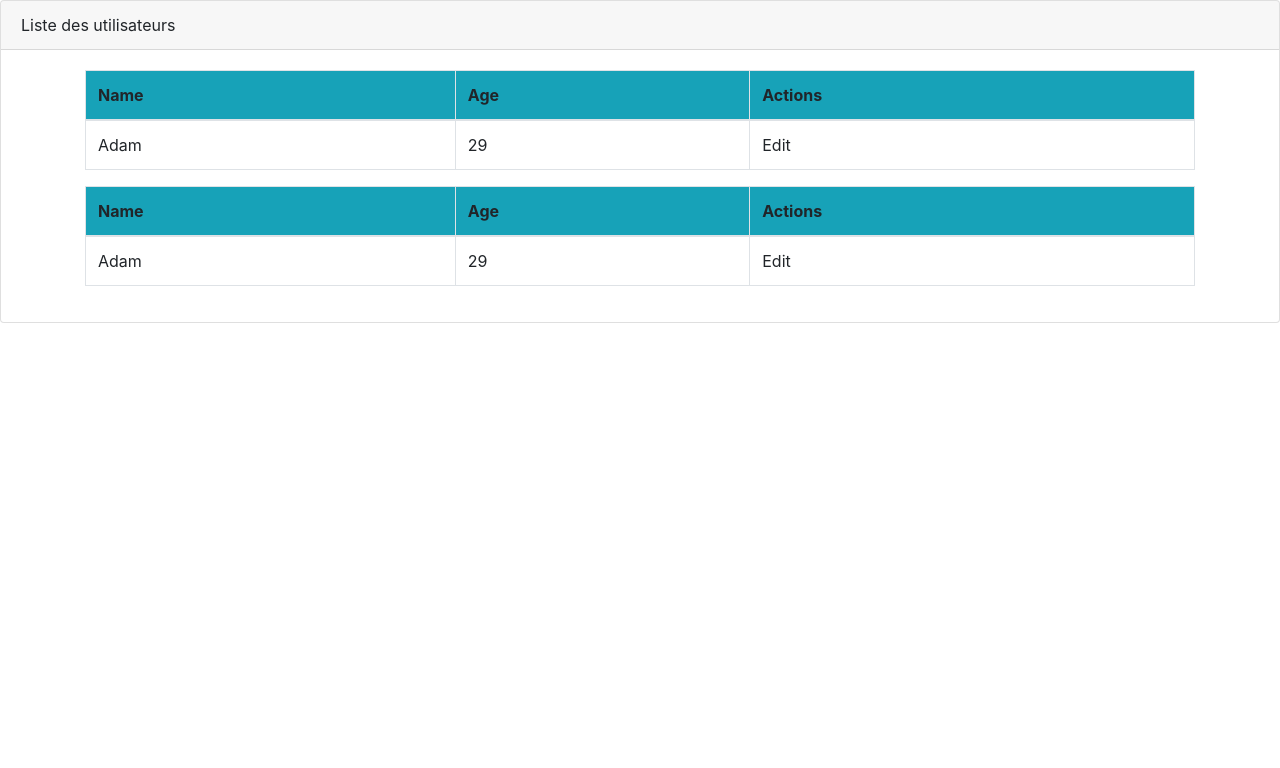
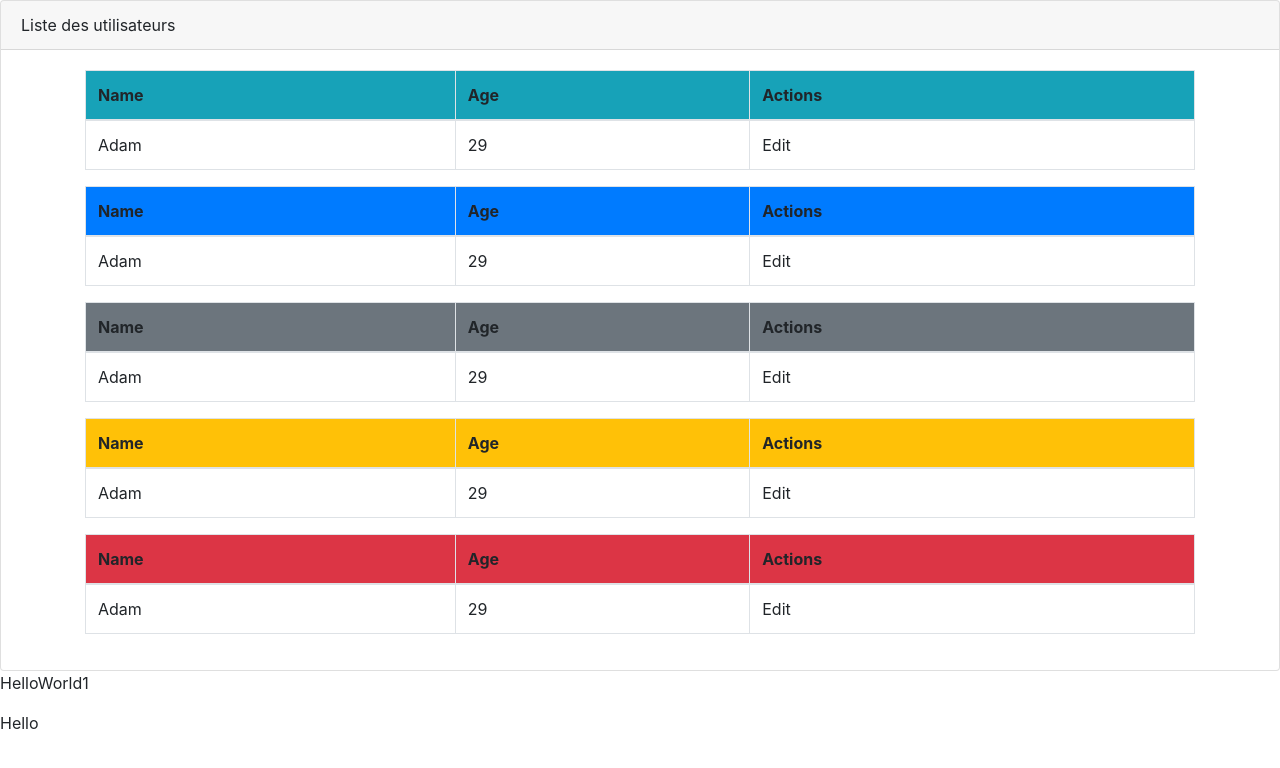
Before and after one commit to AdamHamdi/Kmr-script_angular_helloWorld, an Angular app: page / in a window 1280 px wide. Shown: the top 768 px of the page. Built offline with nearby package versions, Linux system fonts and the light colour scheme.

Commit message:
@input and @output

```diff
--- a/src/app/app.component.html
+++ b/src/app/app.component.html
@@ -29,7 +29,70 @@
             <div class="row">
                 <div class="col-md-12">
                     <table class="table table-bordered">
-                        <thead class="bg-info">
+                        <thead class="bg-primary">
+                            <tr>
+                                <th>Name</th>
+                                <th>Age</th>
+                                <th>Actions</th>
+                            </tr>
+                        </thead>
+                        <tbody>
+                            <tr>
+                                <td>Adam </td>
+                                <td>29</td>
+                                <td>Edit</td>
+                            </tr>
+                        </tbody>
+                    </table>
+                </div>
+
+            </div>
+            <div class="row">
+                <div class="col-md-12">
+                    <table class="table table-bordered">
+                        <thead class="bg-secondary">
+                            <tr>
+                                <th>Name</th>
+                                <th>Age</th>
+                                <th>Actions</th>
+                            </tr>
+                        </thead>
+                        <tbody>
+                            <tr>
+                                <td>Adam </td>
+                                <td>29</td>
+                                <td>Edit</td>
+                            </tr>
+                        </tbody>
+                    </table>
+                </div>
+
+            </div>
+            <div class="row">
+                <div class="col-md-12">
+                    <table class="table table-bordered">
+                        <thead class="bg-warning">
+                            <tr>
+                                <th>Name</th>
+                                <th>Age</th>
+                                <th>Actions</th>
+                            </tr>
+                        </thead>
+                        <tbody>
+                            <tr>
+                                <td>Adam </td>
+                                <td>29</td>
+                                <td>Edit</td>
+                            </tr>
+                        </tbody>
+                    </table>
+                </div>
+
+            </div>
+            <div class="row">
+                <div class="col-md-12">
+                    <table class="table table-bordered">
+                        <thead class="bg-danger">
                             <tr>
                                 <th>Name</th>
                                 <th>Age</th>
@@ -50,5 +113,6 @@
         </div>
     </ng-container>
 </app-my-comp>
-<router-outlet>
-</router-outlet>
+<app-product [isFavorite]="title" (myEvent)="done($event)"></app-product>
+<router-outlet></router-outlet>
+<!--  -->
--- a/src/app/app.component.ts
+++ b/src/app/app.component.ts
@@ -1,4 +1,5 @@
 import { Component } from '@angular/core';
+import { element } from 'protractor';
 
 @Component({
   selector: 'app-root',
@@ -7,4 +8,8 @@ import { Component } from '@angular/core';
 })
 export class AppComponent {
   title = 'HelloWorld1';
+
+  done(e){
+    console.log(e)
+  }
 }
--- a/src/app/app.module.ts
+++ b/src/app/app.module.ts
@@ -5,11 +5,13 @@ import { BrowserModule } from '@angular/platform-browser';
 import { AppRoutingModule } from './app-routing.module';
 import { AppComponent } from './app.component';
 import { MyCompComponent } from './my-comp/my-comp.component';
+import { ProductComponent } from './product/product.component';
 
 @NgModule({
   declarations: [
     AppComponent,
-    MyCompComponent
+    MyCompComponent,
+    ProductComponent
   ],
   imports: [
     BrowserModule,
--- /dev/null
+++ b/src/app/product/product.component.html
@@ -0,0 +1,2 @@
+<p>{{ isFavorite }}</p>
+<p (click)="OnClick()"> Hello</p>
--- /dev/null
+++ b/src/app/product/product.component.ts
@@ -0,0 +1,23 @@
+import { Component, Input, OnInit, Output, EventEmitter } from '@angular/core';
+
+
+@Component({
+  selector: 'app-product',
+  templateUrl: './product.component.html',
+  styleUrls: ['./product.component.css']
+})
+export class ProductComponent implements OnInit {
+@Input() isFavorite = true;
+
+@Output() myEvent = new EventEmitter();
+
+
+  constructor() { }
+
+  ngOnInit(): void {
+  }
+
+  OnClick(){
+    this.myEvent.emit(5555);
+  }
+}
```
Also changed, not shown: src/app/product/product.component.css (added), 1 other file (tests, documents, lock files or other folders).
